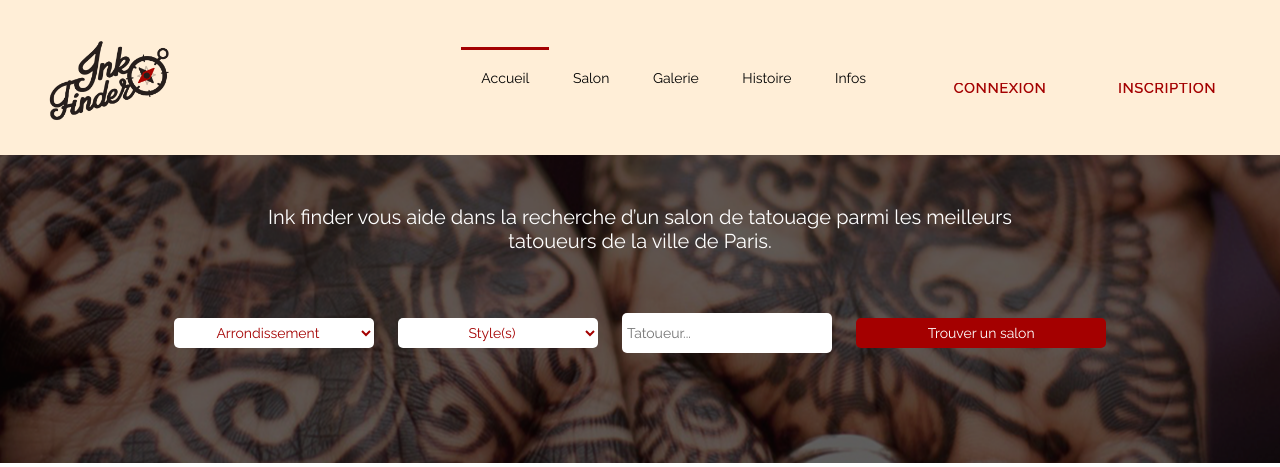
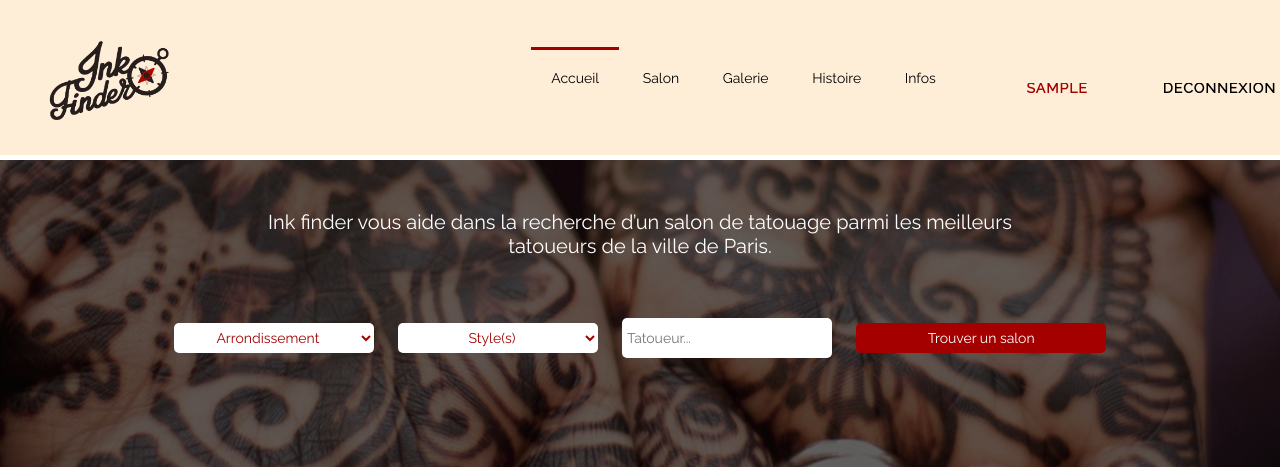
Before and after one commit to aekyss/inkfinder, a PHP site: page /inkfinder/ink-finder.php in a window 1280 px wide; the page is wider, and only the part inside the window is pictured. Shown: the top 467 px of that part. Run offline with PHP 8.4, Linux system fonts and the light colour scheme; the visitor is signed in with stand-in values (Sample User, id 1).

Commit message:
correction page index pour le pseudo de l'utilisateur et bannière en position fixed sur toutes les pages

```diff
--- a/connexion.php
+++ b/connexion.php
@@ -18,6 +18,7 @@ $req = $bd->prepare('SELECT pseudo FROM utilisateur WHERE email = ? AND password
         //on ouvre la session pour stocker le pseudo de l'utilisateur
         session_start();
         $_SESSION['pseudo'] = $result[0];
+        header("Location: http://localhost/inkfinder/ink-finder.php");//redirection vers la page index
     }
 
     $req->closeCursor();//termine le traitement
--- a/css/stylesheet.css
+++ b/css/stylesheet.css
@@ -24,12 +24,20 @@ body {
 }
 
 /*Header*/
+#hidden-div{
+    width:100%;
+    height:inherit;
+    padding:80px;
+    display: block;
+}
 header {
 	background-color: #ffeed7;
 	color: #000;
 	padding: 30px;
 	font-size: 14px;
 	z-index: 3;
+    position: fixed;
+    width:100%;
 }
 
 header a {
--- a/ink-finder.php
+++ b/ink-finder.php
@@ -31,7 +31,7 @@
 			</ul>
 
             <?php
-            include_once("connexion.php");
+             session_start();
             if(isset($_SESSION['pseudo'])){?>
                 <ul id="log">
                     <li>
@@ -67,7 +67,7 @@
 									<div class="content-style-form content-style-form-1">
 										<span class="icon icon-close">Fermer</span>
 										<h2>Connexion</h2>
-										<form action="ink-finder.php" method="post">
+										<form action="connexion.php" method="post">
 											<p>
                                                 <label>Email</label>
                                                 <input type="email" name="email" required/>
@@ -135,6 +135,7 @@
             <?php }?>
 		</nav>
 	</header>
+    <div id="hidden-div"></div>
 	<section id="search_sect">
 		<p>Ink finder vous aide dans la recherche d’un salon de tatouage parmi les meilleurs tatoueurs de la ville de Paris.</p>
         	<?php
--- a/page_all_salons.php
+++ b/page_all_salons.php
@@ -133,7 +133,7 @@
             <?php }?>
 		</nav>
 	</header>
-
+    <div id="hidden-div"></div>
 	<main class="cd-main-content">
 		<div class="cd-tab-filter-wrapper">
 			<div class="cd-tab-filter">
--- a/page_article.php
+++ b/page_article.php
@@ -130,6 +130,7 @@
             <?php }?>
 		</nav>
 	</header>
+    <div id="hidden-div"></div>
 	<section id="page_article">
 		<article>
 			<h1>Titre de l'article</h1>
--- a/page_galerie.php
+++ b/page_galerie.php
@@ -143,7 +143,7 @@
             <?php }?>
 		</nav>
 	</header>
-
+    <div id="hidden-div"></div>
 	<main class="cd-main-content">
 		<div class="cd-tab-filter-wrapper">
 			<div class="cd-tab-filter">
--- a/page_interview.php
+++ b/page_interview.php
@@ -135,6 +135,7 @@
             <?php }?>
 		</nav>
 	</header>
+    <div id="hidden-div"></div>
 	<section id="page_article">
 		<article>
 			<h1>Interview d'Armelle, tatoueuse de Chez Mémé</h1>
--- a/page_perso_salon.php
+++ b/page_perso_salon.php
@@ -168,7 +168,7 @@
             <?php }?>
 		</nav>
 	</header>
-
+    <div id="hidden-div"></div>
 	<section id="container">
 		<h1 class="nom_salon"><?php echo $result['nom_salon']; ?></h1>
 		<ul class="description_salon">
```
Also changed, not shown: page_info_pratique.php (+2 -5 lines).
